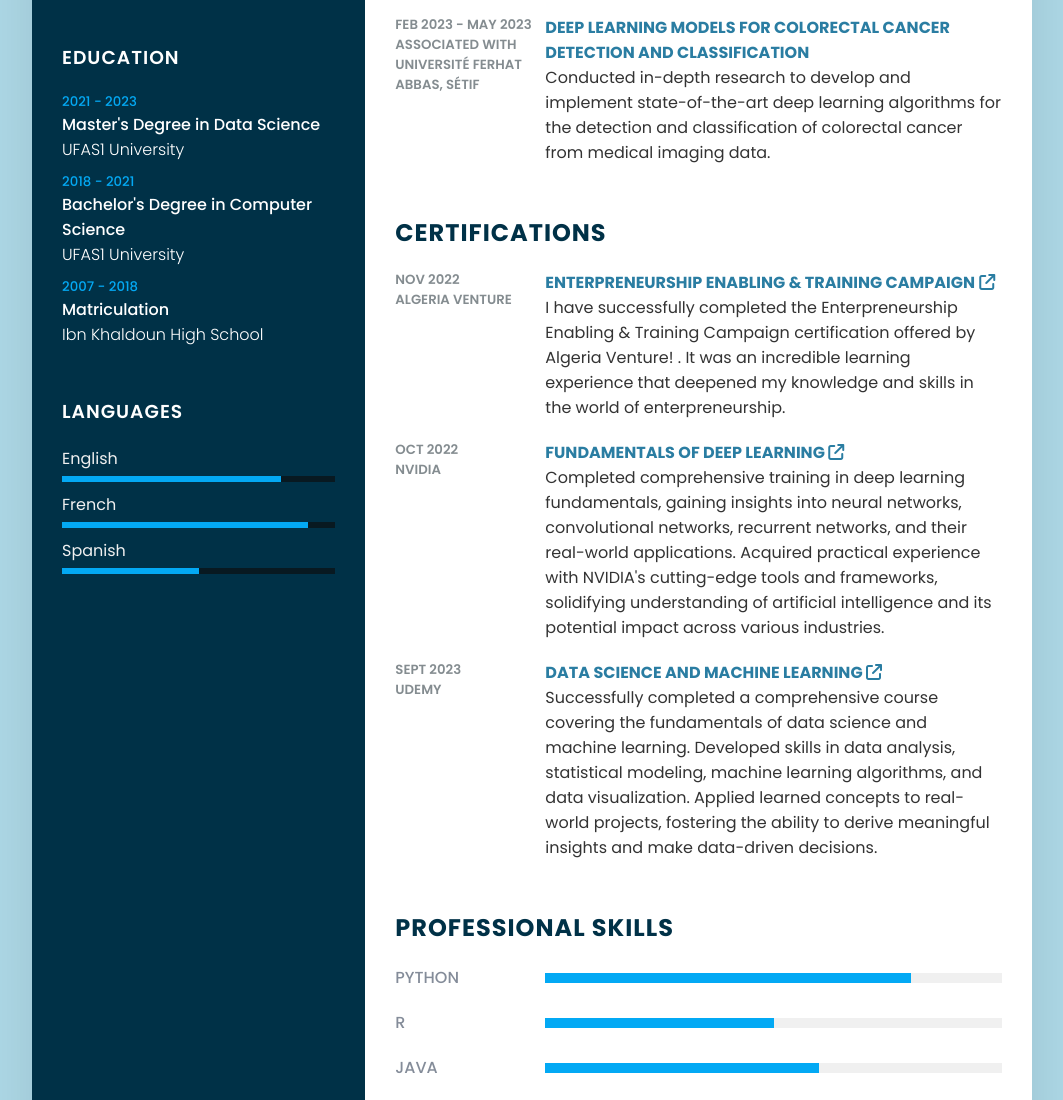
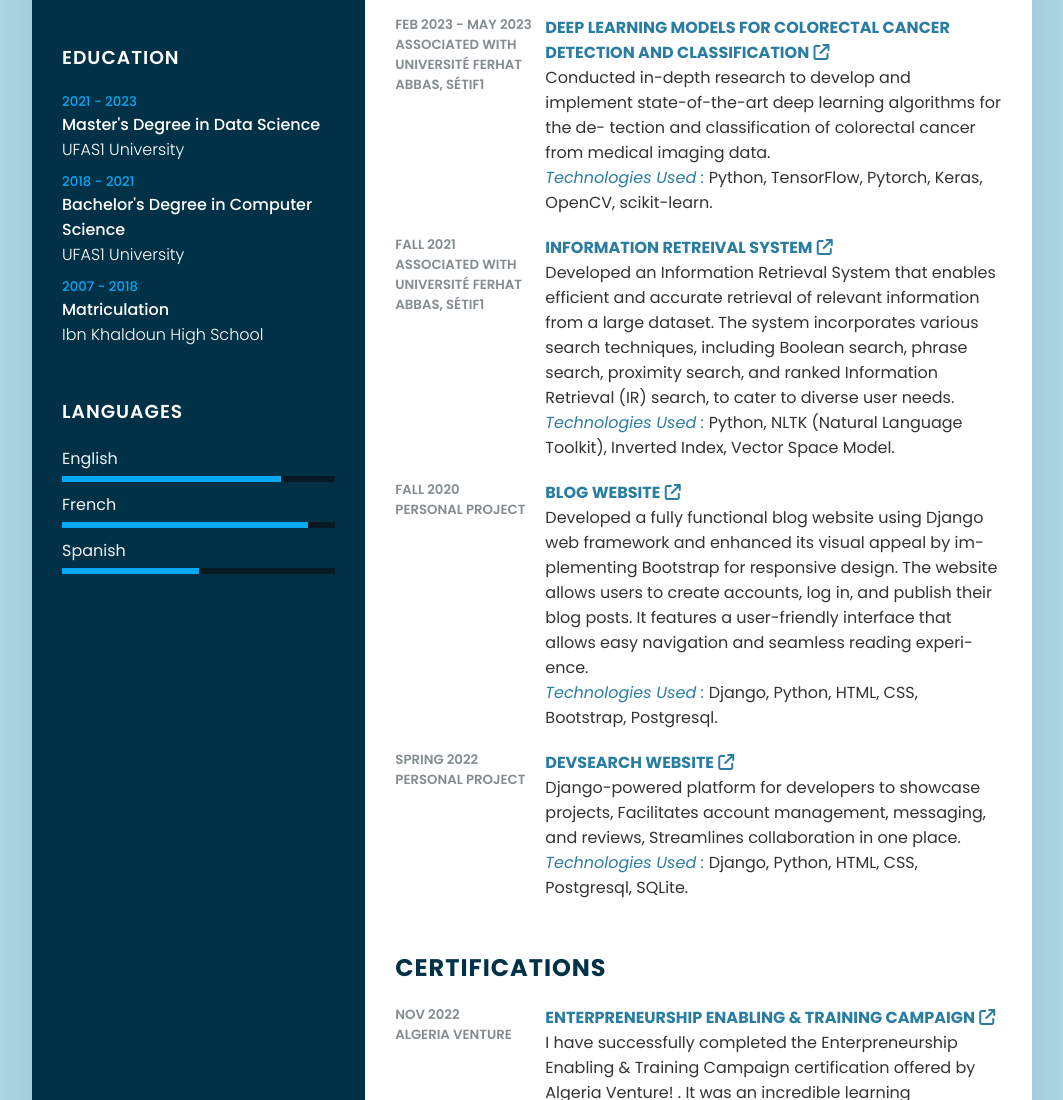
Before and after one commit to belhaddadmohamed/belhaddadmohamed.github.io, a plain HTML site: page index.html in a window 1280 px wide. Shown: the part 695-1795 px from the top of the page, without its empty margins (108-1171 px from the left). Drawn offline with Linux system fonts and the light colour scheme.

Commit message:
Adding links of projects

```diff
--- a/index.html
+++ b/index.html
@@ -143,13 +143,74 @@
                 <div class="box">
                     <div class="year_company">
                         <h5>Feb 2023 - May 2023</h5>
-                        <h5>Associated with Université Ferhat Abbas, Sétif</h5>
+                        <h5>Associated with Université Ferhat Abbas, Sétif1</h5>
                     </div>
                     <div class="text">
-                        <h4>Deep Learning Models for Colorectal Cancer Detection and Classification</h4>
-                        <p> Conducted in-depth research to develop and implement state-of-the-art deep learning algorithms for the detection and classification of colorectal cancer from medical imaging data.</p>
+                        <a href="https://github.com/belhaddadmohamed/Deep-Learning-Colorectal-Cancer-Classification" target="_blank">
+                            <h4>Deep Learning Models for Colorectal Cancer Detection and Classification</h4>
+                            <i class="fa fa-external-link" aria-hidden="true"></i>
+                        </a>
+                        <p> Conducted in-depth research to develop and implement state-of-the-art deep learning algorithms for the de-
+                            tection and classification of colorectal cancer from medical imaging data. <br>
+                            <i> Technologies Used :</i> Python, TensorFlow, Pytorch, Keras, OpenCV, scikit-learn.</p>
                     </div>
                 </div>
+
+
+                <div class="box">
+                    <div class="year_company">
+                        <h5>Fall 2021</h5>
+                        <h5>Associated with Université Ferhat Abbas, Sétif1</h5>
+                    </div>
+                    <div class="text">
+                        <a href="" target="_blank">
+                            <h4>Information Retreival System</h4>
+                            <i class="fa fa-external-link" aria-hidden="true"></i>
+                        </a>
+                        <p> Developed an Information Retrieval System that enables efficient and accurate retrieval of relevant information
+                            from a large dataset. The system incorporates various search techniques, including Boolean search, phrase
+                            search, proximity search, and ranked Information Retrieval (IR) search, to cater to diverse user needs. <br>
+                            <i>Technologies Used :</i> Python, NLTK (Natural Language Toolkit), Inverted Index, Vector Space Model.</p>
+                    </div>
+                </div>
+
+
+                <div class="box">
+                    <div class="year_company">
+                        <h5>Fall 2020</h5>
+                        <h5>Personal Project</h5>
+                    </div>
+                    <div class="text">
+                        <a href="https://github.com/belhaddadmohamed/Django-Boards" target="_blank">
+                            <h4>Blog Website</h4>
+                            <i class="fa fa-external-link" aria-hidden="true"></i>
+                        </a>
+
+                        <p> Developed a fully functional blog website using Django web framework and enhanced its visual appeal by im-
+                            plementing Bootstrap for responsive design. The website allows users to create accounts, log in, and publish
+                            their blog posts. It features a user-friendly interface that allows easy navigation and seamless reading experi-
+                            ence. <br>
+                            <i>Technologies Used :</i> Django, Python, HTML, CSS, Bootstrap, Postgresql.</p>
+                    </div>
+                </div>
+
+
+                <div class="box">
+                    <div class="year_company">
+                        <h5>Spring 2022</h5>
+                        <h5>Personal Project</h5>
+                    </div>
+                    <div class="text">
+                        <a href="https://github.com/belhaddadmohamed/Django_Developers_Website" target="_blank">
+                            <h4>DEVSEARCH Website</h4>
+                            <i class="fa fa-external-link" aria-hidden="true"></i>
+                        </a>
+                        <p> Django-powered platform for developers to showcase projects, Facilitates account management, messaging,
+                            and reviews, Streamlines collaboration in one place. <br>
+                            <i>Technologies Used :</i> Django, Python, HTML, CSS, Postgresql, SQLite.</p>
+                    </div>
+                </div>
+
             </div>
 
 
```
